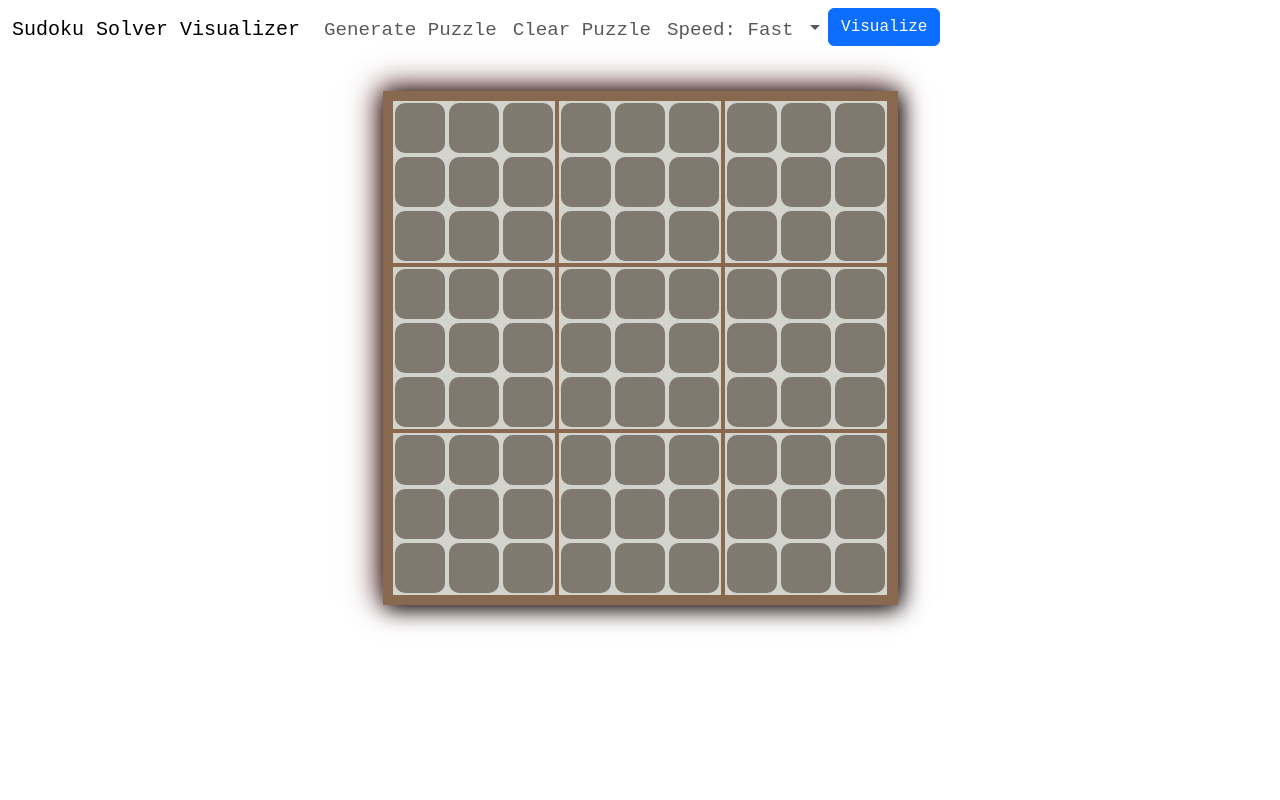
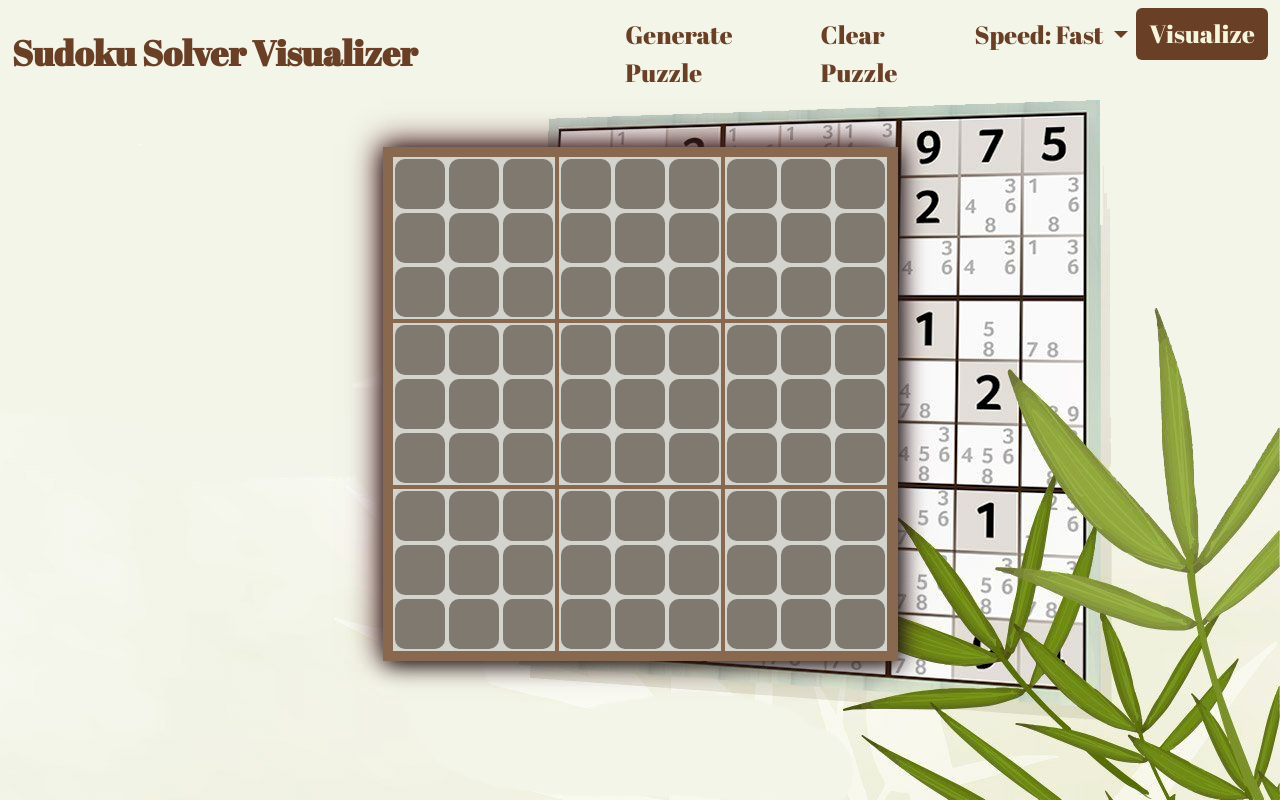
Before and after one commit to maveylencio/Sudoku-Visualizer, a Flask app: page / in a window 1280 px wide. Run offline with Flask 3, Linux system fonts and the light colour scheme.

Commit message:
design done

```diff
--- a/static/css/styles.css
+++ b/static/css/styles.css
@@ -1,7 +1,13 @@
+@import url('https://fonts.googleapis.com/css2?family=Abril+Fatface&family=Anton&family=Titillium+Web:wght@200&display=swap');
+
 body {
     margin: 0;
     font-family: 'Courier New', Courier, monospace;
     font-size: larger;
+    background-image: url('../images/sudoku.png');
+    background-size: cover;
+    background-repeat: no-repeat;
+    background-attachment: fixed;
 }
 
 
@@ -10,7 +16,7 @@ body {
     display: grid;
     width:515px;
     background-color: #88694f;
-    margin: 30px auto 0;
+    margin: 40px auto 0;
     border-collapse: collapse;
     box-shadow:3px 3px 20px rgb(17, 17, 17), -4px -4px 30px #682f2f;
     padding: 10px;
@@ -45,3 +51,44 @@ body {
 .table tr td:nth-child(3),.table tr td:nth-child(6){
     border-right:4px solid #88694f;
 }
+
+#title{
+    color: #693f26 ;
+    font-size:35px;
+    font-weight: bold;
+    font-family: 'Abril Fatface', cursive;
+    margin-right: 50px;
+}
+
+#navbarNavDarkDropdown{
+    margin-left: 150px;
+}
+
+#generateBtn,#clearBtn,#speedbar{
+    color: #693f26 ;
+    font-size:25px;
+    font-family: 'Abril Fatface', cursive;
+}
+
+#speed{
+    background-color: #693f26 ;
+}
+
+#speed li a{
+    color: beige;
+    font-size:25px;
+    font-family: 'Abril Fatface', cursive;
+}
+
+#speed li a:hover {
+    background-color: #88694f;
+    color: beige;
+    text-decoration: none;
+}
+
+#visualize{
+    background-color: #693f26 ;
+    color:beige;
+    font-size:25px;
+    font-family: 'Abril Fatface', cursive;
+}
--- a/templates/index.html
+++ b/templates/index.html
@@ -32,7 +32,7 @@
               </li>
 
               <li>
-                <button id="visualize" type="button" class="btn btn-primary">Visualize</button>
+                <button id="visualize" type="button" class="btn">Visualize</button>
               </li>
 
             </ul>
```
Also changed, not shown: static/images/sudoku.png (added), static/images/sudokubackground.png (deleted).
